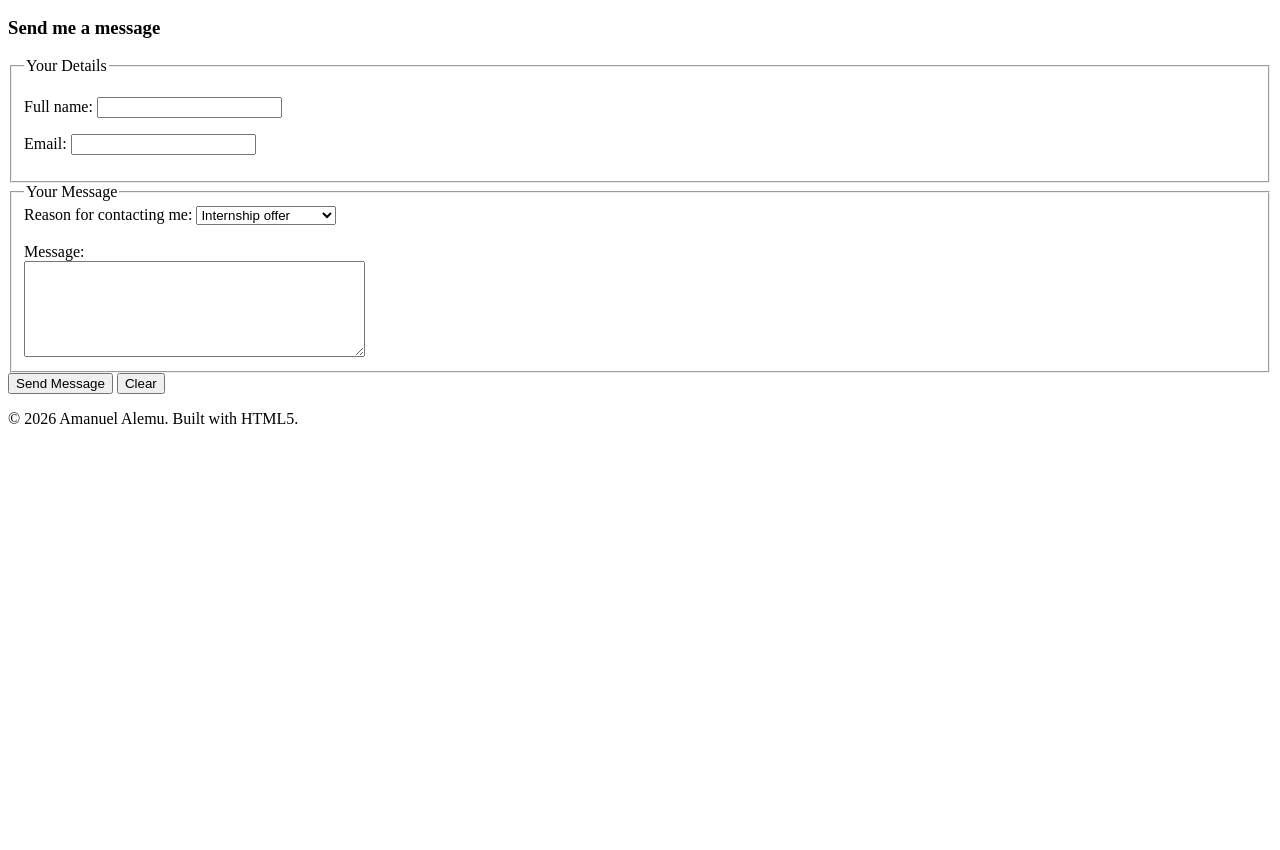
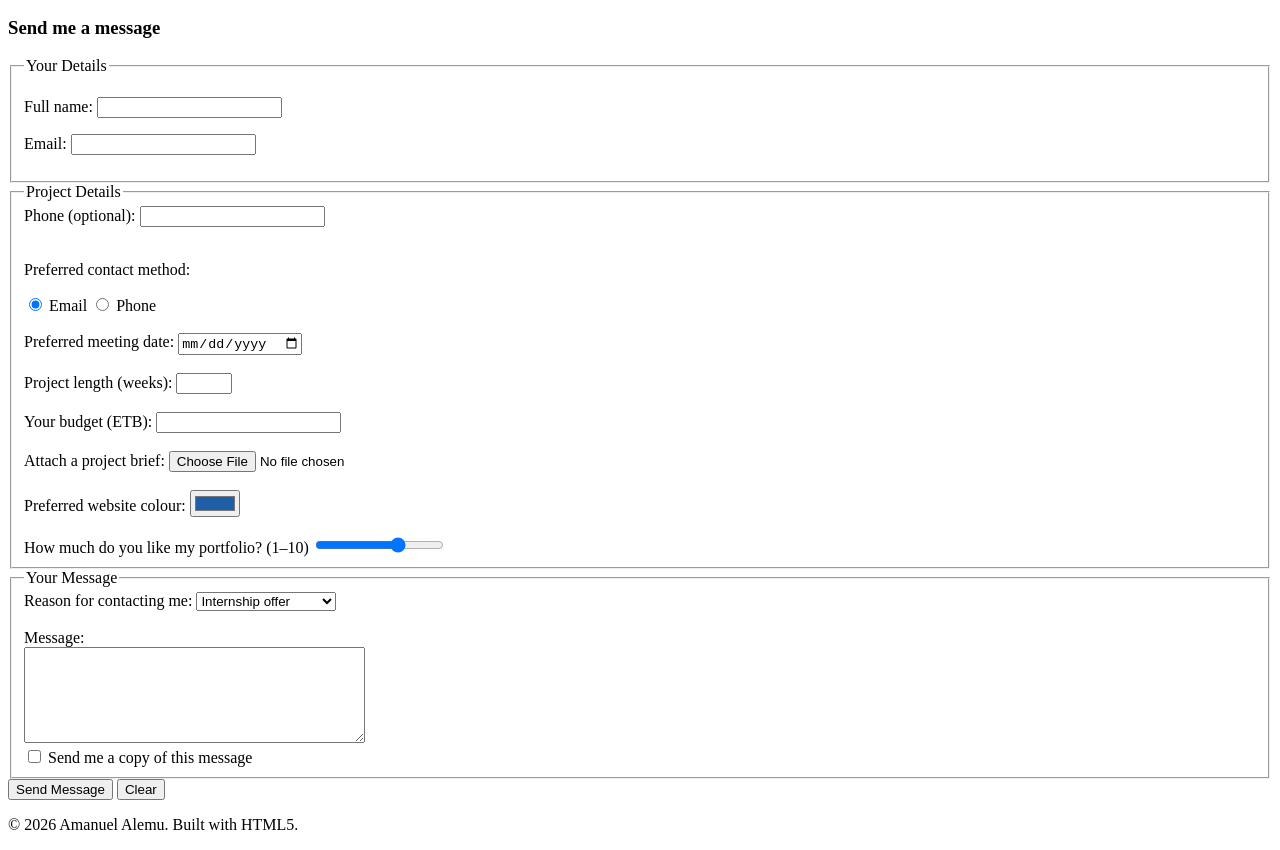
Before and after one commit to aman-thx/lab-portfolio, a plain HTML site: page index.html in a window 1280 px wide. Shown: the part 4059-4909 px from the top of the page. Before the commit the page ends 4503 px from the top, so only its background shows below. Drawn offline with Linux system fonts and the light colour scheme.

Commit message:
Input types, validation, GET vs POST

```diff
--- a/index.html
+++ b/index.html
@@ -233,7 +233,7 @@ href="mailto:amanuel.alemu@aastustudent.edu.et" alt="Email">
 
 <section id="message">
 <h3>Send me a message</h3>
-<form action="thank-you.html" method="get">
+<form action="thank-you.html" method="post" enctype="multipart/form-data">
 <fieldset>
 <legend>Your Details</legend>
 <p>
@@ -246,9 +246,34 @@ href="mailto:amanuel.alemu@aastustudent.edu.et" alt="Email">
 </p>
 </fieldset>
 <fieldset>
+<legend>Project Details</legend>
+<label for="phone">Phone (optional):</label>
+<input type="text" id="phone" name="phone"
+pattern="0[79][0-9]{8}" title="10 digits starting with 09 or 07"> <br><br>
+<p>Preferred contact method:</p>
+<input type="radio" id="by-email" name="contact-method" value="email" checked>
+<label for="by-email">Email</label>
+<input type="radio" id="by-phone" name="contact-method" value="phone">
+<label for="by-phone">Phone</label>
+<br><br>
+<label for="meeting">Preferred meeting date:</label>
+<input type="date" id="meeting" name="meeting" min="2026-11-01"> <br><br>
+<label for="weeks">Project length (weeks):</label>
+<input type="number" id="weeks" name="weeks" min="1" max="52" step="1"> <br><br>
+<label for="budget">Your budget (ETB):</label>
+<input type="number" id="budget" name="budget" min="1000" step="500"> <br><br>
+<label for="brief">Attach a project brief:</label>
+<input type="file" id="brief" name="brief">
+<br><br>
+<label for="colour">Preferred website colour:</label>
+<input type="color" id="colour" name="colour" value="#1f5fa8"> <br><br>
+<label for="rating">How much do you like my portfolio? (1–10)</label>
+<input type="range" id="rating" name="rating" min="1" max="10" value="7">
+</fieldset>
+<fieldset>
 <legend>Your Message</legend>
 <label for="reason">Reason for contacting me:</label>
-<select id="reason" name="reason">
+<select id="reason" name="reason" required>
 <optgroup label="Work">
 <option value="internship">Internship offer</option>
 <option value="freelance">Freelance project</option>
@@ -262,7 +287,10 @@ href="mailto:amanuel.alemu@aastustudent.edu.et" alt="Email">
 </select>
 <br><br>
 <label for="message">Message:</label><br>
-<textarea id="message" name="message" rows="6" cols="40"></textarea>
+<textarea id="message" name="message" rows="6" cols="40" required></textarea>
+<br>
+<input type="checkbox" id="copy" name="copy" value="yes">
+<label for="copy">Send me a copy of this message</label>
 </fieldset>
 <button type="submit">Send Message</button>
 <button type="reset">Clear</button>
```
Also changed, not shown: thank-you.html (+1 -1 lines).
